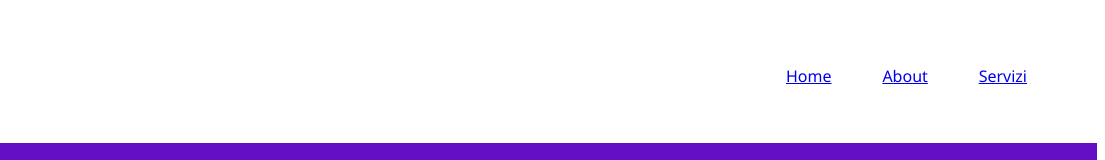
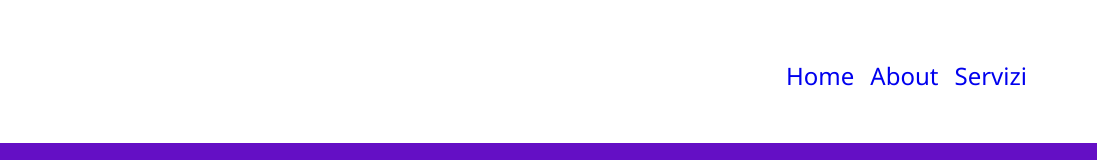
Before and after one commit to MauroTuzzolino/U2-W2-D3-COMPITO, a plain HTML site: page index.html in a window 1280 px wide. Shown: the top 160 px of the page, 175-1280 px from the left. Drawn offline with Linux system fonts and the light colour scheme.

Commit message:
modifica della navbar ul

```diff
--- a/sass/style.scss
+++ b/sass/style.scss
@@ -24,6 +24,11 @@ nav {
       display: flex;
       list-style: none;
       justify-content: space-between;
+      li a {
+        text-decoration: none;
+        font-family: $font-sans-serif;
+        font-size: $size-4;
+      }
     }
   }
 }
```
Also changed, not shown: assets/css/style.css, assets/dist/css/style.min.css, 2 other files.
